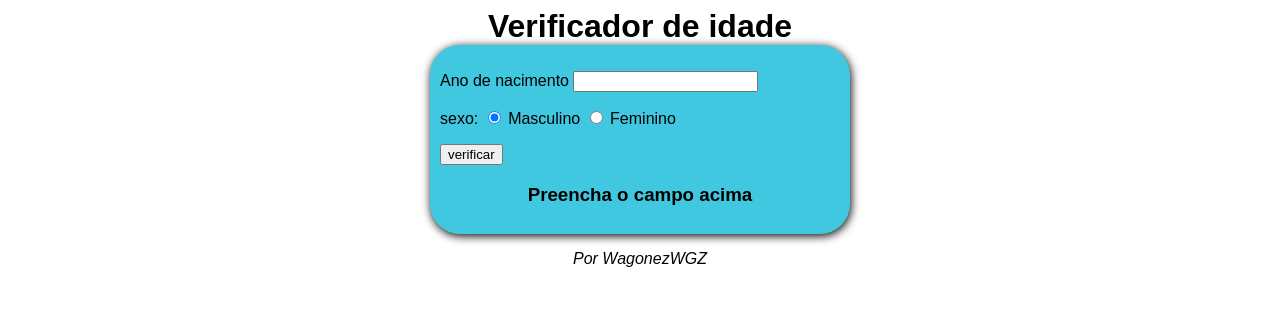
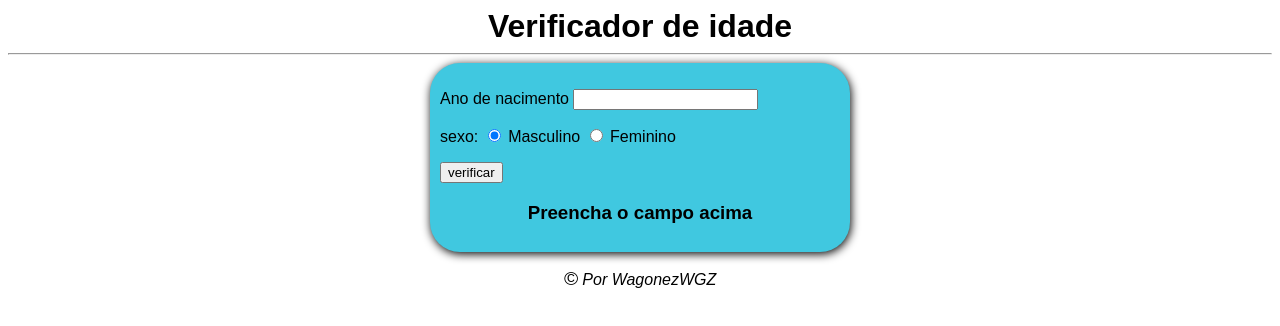
Before and after one commit to Wagonez/ExercicioJavaScript05, a plain HTML site: page index.html in a window 1280 px wide. Drawn offline with Linux system fonts and the light colour scheme.

Commit message:
Update index.html

```diff
--- a/index.html
+++ b/index.html
@@ -10,6 +10,7 @@
     <header>
         <h1>Verificador de idade</h1>
     </header>
+    <hr>
     <section>
         <div>
             <p>
@@ -35,7 +36,7 @@
         </div>
     </section>
     <footer>
-        <p>Por WagonezWGZ</p>
+        <p> <spa style="font-size: 1.2em;">&copy;</spa> Por WagonezWGZ</p>
     </footer>
     <script src="docum.js"></script>
 </body>
```
